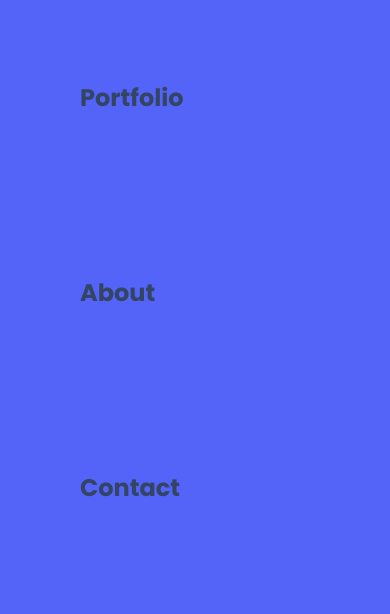
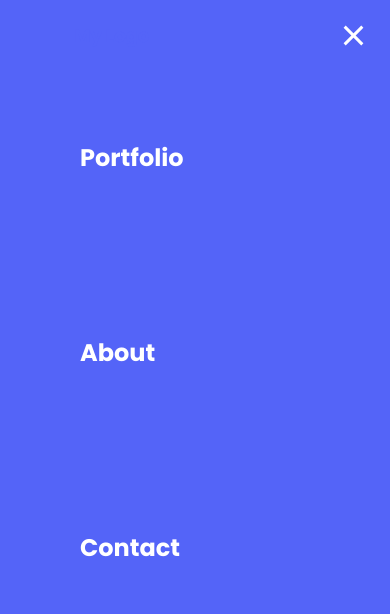
Before and after one commit to jlcarrascof/Project-portfolio, a website: page index.html in a window 390 px wide. Both pictures are taken after a click on the element 353 px from the left and 35 px from the top of the page. Shown: the top 614 px of the page. Drawn offline with Linux system fonts and the light colour scheme.

Commit message:
Fix the X in hamburger menu

```diff
--- a/assets/css/styles.css
+++ b/assets/css/styles.css
@@ -52,11 +52,16 @@ a {
   padding: 0 24px;
 }
 
+.nav-bar .bar {
+  background-color: #5464f8;
+}
+
 .nav-menu {
   display: flex;
   justify-content: space-between;
   align-items: center;
   gap: 60px;
+  margin-right: 50px;
 }
 
 .nav-branding {
@@ -64,6 +69,7 @@ a {
   font-weight: 700;
   font-size: 18px;
   color: #5464f8;
+  margin-left: 50px;
 }
 
 .nav-link {
@@ -94,33 +100,43 @@ a {
     display: block;
   }
 
+  .bar {
+    background-color: white;
+  }
+
   .hamburger.active .bar:nth-child(2) {
     opacity: 0;
+    background-color: white;
   }
 
   .hamburger.active .bar:nth-child(1) {
     transform: translateY(8px) rotate(45deg);
+    background-color: white;
   }
 
   .hamburger.active .bar:nth-child(3) {
     transform: translateY(-8px) rotate(-45deg);
+    background-color: white;
+  }
+
+  .nav-bar.active {
+    background-color: #5464f8;
   }
 
   .nav-menu {
     position: fixed;
     left: -100%;
-    top: 0;
+    top: 60px;
     gap: 0;
     flex-direction: column;
     width: 100%;
-    height: 90%;
+    height: 80%;
     text-align: left;
     transition: 0.3s;
     background-color: #5464f8;
-    backdrop-filter: blur(5px);
     align-items: flex-start;
     justify-content: flex-start;
-    color: white;
+    font-weight: bold;
   }
 
   .nav-item {
@@ -133,167 +149,12 @@ a {
   .nav-menu.active {
     left: 0;
   }
-}
 
-/*
-@media screen and (max-width: 767px) {
-  header {
-    display: flex;
-    width: 100%;
-    height: 44px;
+  .nav-link {
+    color: white;
   }
 
-  header nav {
-    width: 100%;
-    height: 48px;
-    display: flex;
-    justify-content: flex-end;
-    background-color: #fff;
-  }
-
-  .logo {
-    width: 50%;
-    height: 100%;
-    font-style: normal;
-    font-weight: 700;
-    font-size: 18px;
-    display: flex;
-    align-items: center;
-    text-align: center;
-    background-color: #fff;
-    padding: 2px;
-  }
-
-  .logo a {
-    margin-left: 24px;
-    background-color: #fff;
-    color: #5464f8;
-    text-decoration: none;
-  }
 }
-
-@media screen and (min-width: 768px) {
-  header {
-    display: flex;
-    width: 100%;
-    height: 120px;
-    background-color: #fff;
-    align-items: center;
-    justify-content: space-around;
-  }
-
-  header nav {
-    width: 100%;
-    height: 48px;
-    display: flex;
-    justify-content: flex-end;
-    background-color: #fff;
-  }
-
-  .logo {
-    width: 50%;
-    height: 100%;
-    font-style: normal;
-    font-weight: 700;
-    font-size: 18px;
-    display: flex;
-    align-items: center;
-    text-align: center;
-    background-color: #fff;
-    padding: 0 0 0 155px;
-    text-decoration: none;
-  }
-
-  .logo a {
-    margin-left: 24px;
-    background-color: #fff;
-    color: #5464f8;
-    text-decoration: none;
-  }
-}
-
-@media screen and (max-width: 767px) {
-  .main-menu {
-    display: none;
-  }
-
-  .main-menu.open {
-    width: 400%;
-    height: 670px;
-    margin: 0 0 42px -53%;
-    background-color: #031cfbb0;
-    display: flex;
-    flex-direction: column;
-    align-items: flex-start;
-    justify-content: flex-start;
-    position: fixed;
-    backdrop-filter: blur(5px);
-    z-index: 9;
-  }
-
-  .main-menu a {
-    color: #fff;
-    flex-basis: 10px;
-    margin-top: 74px;
-    margin-left: 34px;
-    text-decoration: none;
-    font-size: 31px;
-    position: sticky;
-    left: 7%;
-    line-height: 13px;
-  }
-
-  .hamburger {
-    display: flex;
-    justify-content: flex-end;
-  }
-
-  .hamburger img {
-    padding: 1rem;
-    height: 1rem;
-    margin-right: 12px;
-  }
-
-  .hamburger.display {
-    display: none;
-  }
-
-  .close {
-    color: white;
-    position: absolute;
-    right: 29px;
-    top: 10px;
-    font-size: 21px;
-  }
-}
-
-@media screen and (min-width: 768px) {
-  .hamburger {
-    display: none;
-  }
-
-  .main-menu {
-    display: flex;
-    width: 35%;
-    justify-content: space-around;
-    align-items: center;
-    padding-right: 155px;
-  }
-
-  .main-menu a {
-    text-decoration: none;
-    color: #344563;
-    margin: 0 3px;
-    font-weight: 500;
-    font-size: 15px;
-    line-height: 20px;
-  }
-
-  .close {
-    display: none;
-  }
-}
-*/
 
 /* Content Main Page */
 
--- a/index.html
+++ b/index.html
@@ -16,13 +16,13 @@
 
           <ul class="nav-menu">
             <li class="nav-item">
-                <a href="#" class="nav-link">Portfolio</a>
+                <a href="#portfolio" class="nav-link">Portfolio</a>
             </li>
             <li class="nav-item">
-                <a href="#" class="nav-link">About</a>
+                <a href="#aboutMyself" class="nav-link">About</a>
             </li>
             <li class="nav-item">
-                <a href="#" class="nav-link">Contact</a>
+                <a href="#form-section" class="nav-link">Contact</a>
             </li>
           </ul>
           <div class="hamburger">
@@ -30,17 +30,6 @@
             <span class="bar"></span>
             <span class="bar"></span>
           </div>
-          <!--
-          <div class="hamburger">
-            <img src="./assets/images/breadcrumb.png" alt="" />
-          </div>
-          <div class="main-menu">
-            <span class="close">X</span>
-              <a class="links" id="Portfolio" href="#portfolio">Portfolio</a>
-              <a class="links" id="about" href="#aboutMyself">About</a>
-              <a class="links" id="contact" href="#form-section">Contact</a>
-          </div>
-          -->
         </nav>
     </header>
     <section class="content">
--- a/scripts.js
+++ b/scripts.js
@@ -1,49 +1,16 @@
 const hamburger = document.querySelector(".hamburger");
 const navMenu = document.querySelector(".nav-menu");
+const navBar = document.querySelector(".nav-bar");
 
 hamburger.addEventListener("click", () => {
   hamburger.classList.toggle("active");
   navMenu.classList.toggle("active");
+  navBar.classList.toggle("active");
 })
 
 document.querySelectorAll(".nav-link").forEach(n => n.addEventListener("click",
   () => {
     hamburger.classList.remove("active");
     navMenu.classList.remove("active");
+    navBar.classList.remove("active");
 }))
-
-/*
-const myOpen = document.querySelector('.hamburger');
-const nav = document.querySelector('.main-menu');
-const myClose = document.querySelector('.close');
-const myLinks = document.querySelector('.links');
-
-myOpen.onclick = () => {
-  nav.classList.add('open');
-  myOpen.classList.add('display');
-};
-myClose.onclick = () => {
-  nav.classList.remove('open');
-  myOpen.classList.remove('display');
-};
-myLinks.onclick = () => {
-  nav.classList.remove('open');
-  myOpen.classList.remove('display');
-};
-*/
-
-/*
-let burguer_menu = document.getElementById('burguer_menu');
-let	slideMenu = document.getElementById('slidemenu');
-let	elem_menu = document.querySelectorAll('#slidemenu a');
-
-function toggleMenu() {
-	slideMenu.classList.toggle("active");
-}
-
-burguer_menu.addEventListener('click', toggleMenu);
-
-for (let i = 0; i < elem_menu.length; i++) {
-	elem_menu[i].addEventListener('click', toggleMenu);
-}
-*/
```
